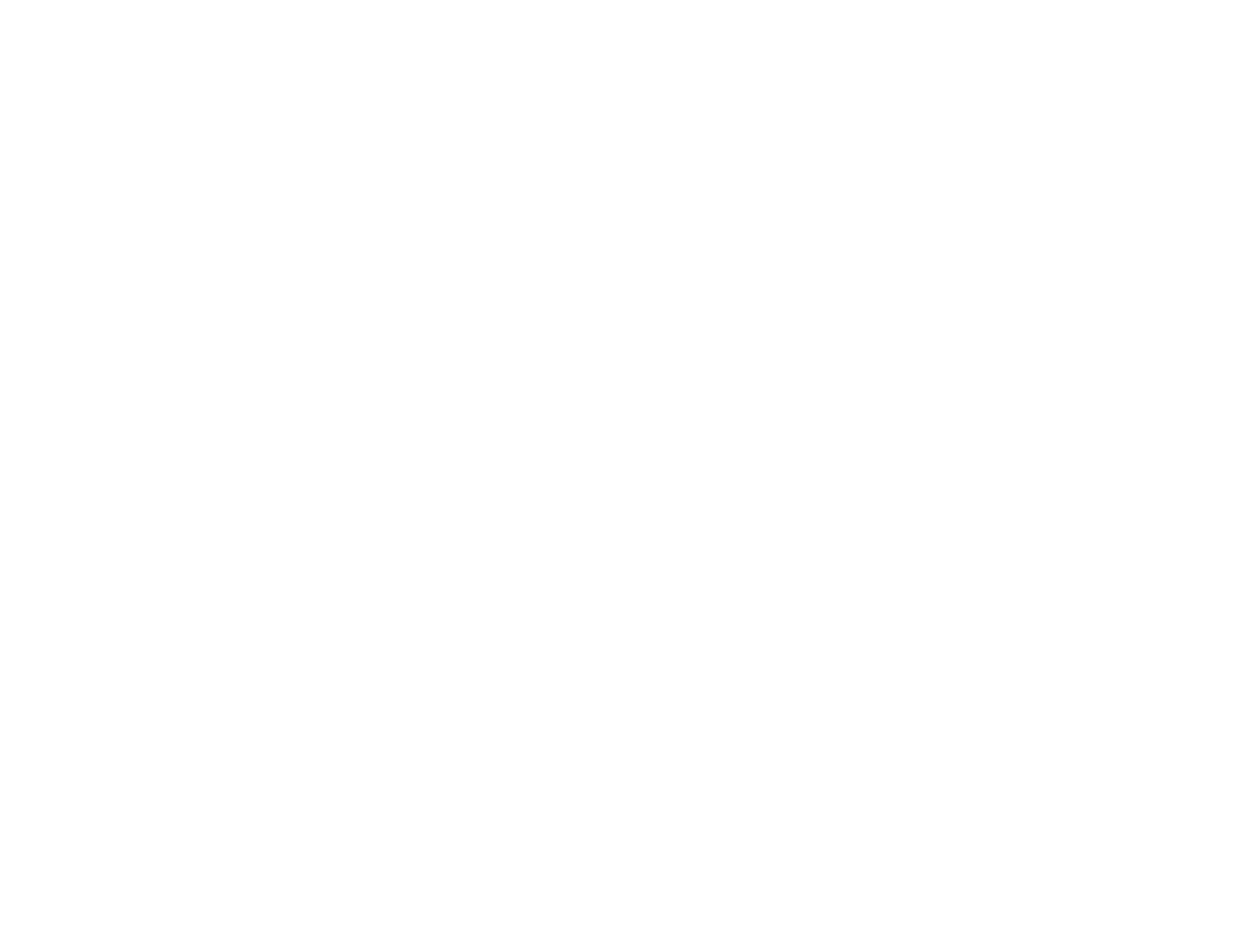
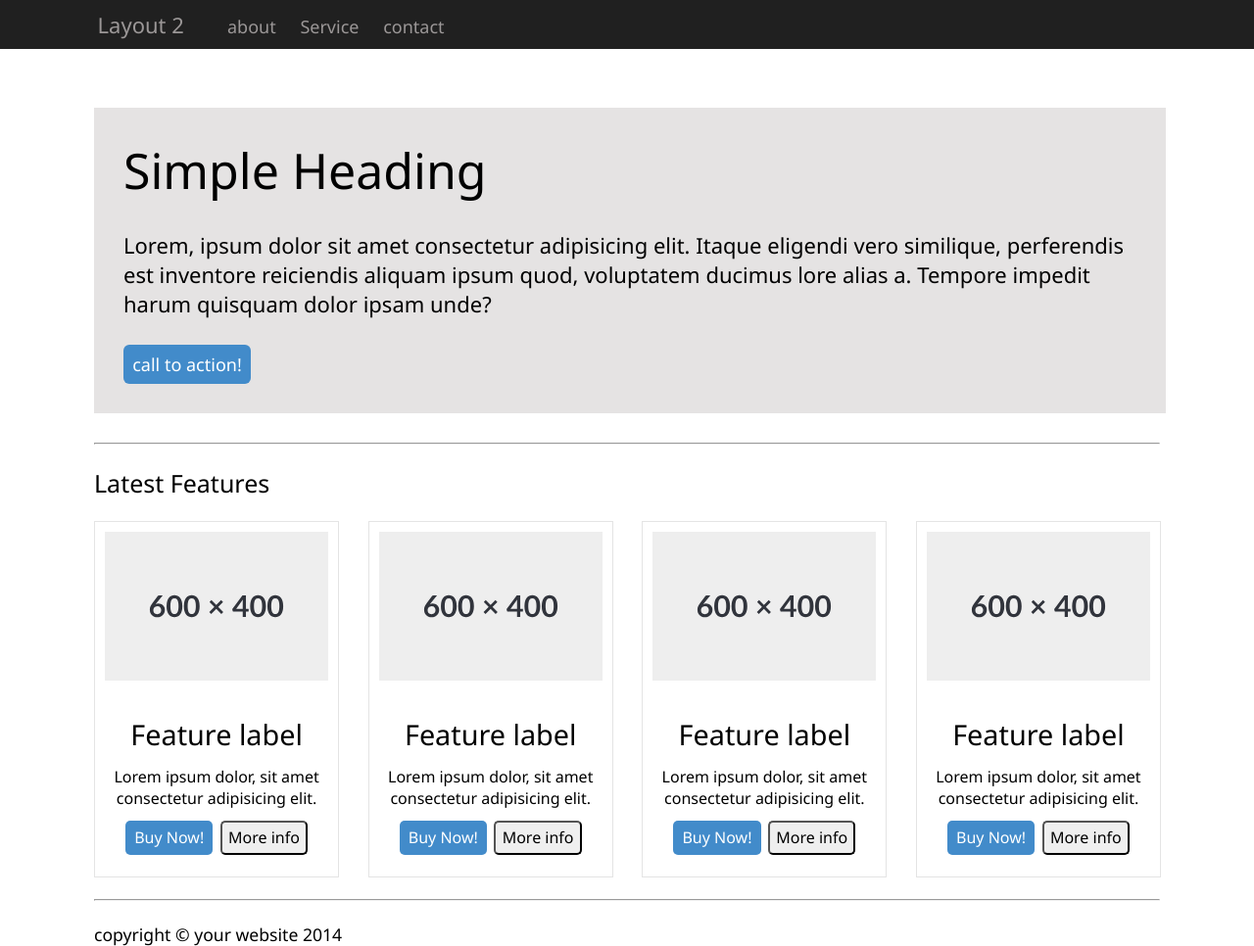
Before and after one commit to anish-singh-rawat/Assignment2, a plain HTML site: page index.html in a window 1280 px wide. Shown: the whole page at 98% size. Before the commit the page ends 800 px from the top, so only its background shows below. Drawn offline with Linux system fonts and the light colour scheme.

Commit message:
some changes

```diff
--- a/index.html
+++ b/index.html
@@ -1,11 +1,160 @@
 <!DOCTYPE html>
 <html lang="en">
+
 <head>
     <meta charset="UTF-8">
     <meta name="viewport" content="width=device-width, initial-scale=1.0">
     <title>Document</title>
+    <link rel="stylesheet" href="style.css">
 </head>
+
 <body>
+    <div class="container">
+        <div class="nav">
+            <input type="checkbox" id="nav-check">
+            <div class="nav-header">
+                <div class="nav-title">
+                    Layout 2
+                </div>
+            </div>
+            <div class="nav-btn">
+                <label for="nav-check">
+                    <span></span>
+                    <span></span>
+                    <span></span>
+                </label>
+            </div>
 
+            <div class="nav-links">
+                <a href="#">about</a>
+                <a href="#">Service</a>
+                <a href="#">contact</a>
+            </div>
+        </div>
+
+        <div class="parent">
+            <div class="top-div-1">
+                <div class="sub-div">
+                    <div class="heading">Simple Heading</div>
+                    <br>
+                    <div class="content">
+                        Lorem, ipsum dolor sit amet consectetur adipisicing elit. Itaque eligendi
+                        vero similique, perferendis est inventore reiciendis aliquam ipsum quod,
+                        voluptatem ducimus lore alias a. Tempore impedit harum quisquam dolor ipsam unde?
+                    </div>
+                    <br>
+                    <button class="butt" style="border: none;">call to action!</button>
+                </div>
+            </div>
+
+            <br>
+
+            <hr>
+
+            <br>
+
+            <div style="font-size: 25px;">
+                Latest Features
+            </div>
+
+            <br>
+
+            <div class="image-div">
+
+                <div class="div">
+                    <div class="img">
+                        <img src="imgae.svg" alt="normal image">
+                    </div>
+                    <p class="p1">
+                    <div class="p2 head1">
+                        Feature label
+                    </div>
+                    <div class="p2" style="margin-top: 5%;">
+                        Lorem ipsum dolor, sit amet consectetur adipisicing elit.
+                    </div>
+                    <div class="button-parent" style="margin-top: 5%;">
+                        <button class="btn" style="color: rgb(255, 255, 255); border: none; background-color: #428BCA;
+                        ">Buy Now!</button>
+                        <button class="btn">More info</button>
+                    </div>
+                    <br>
+                    </p>
+                </div>
+
+                <div class="div">
+                    <div class="img">
+                        <img src="imgae.svg" alt="normal image">
+                    </div>
+                    <p class="p1">
+                    <div class="p2 head1">
+                        Feature label
+                    </div>
+                    <div class="p2" style="margin-top: 5%;">
+                        Lorem ipsum dolor, sit amet consectetur adipisicing elit.
+                    </div>
+                    <div class="button-parent" style="margin-top: 5%;">
+                        <button class="btn" style="color: rgb(255, 255, 255); border: none; background-color: #428BCA;
+                        ">Buy Now!</button>
+                        <button class="btn">More info</button>
+                    </div>
+                    <br>
+                    </p>
+                </div>
+
+                <div class="div">
+                    <div class="img">
+                        <img src="imgae.svg" alt="normal image">
+                    </div>
+                    <p class="p1">
+                    <div class="p2 head1">
+                        Feature label
+                    </div>
+                    <div class="p2" style="margin-top: 5%;">
+                        Lorem ipsum dolor, sit amet consectetur adipisicing elit.
+                    </div>
+                    <div class="button-parent" style="margin-top: 5%;">
+                        <button class="btn" style="color: rgb(255, 255, 255); border: none; background-color: #428BCA;
+                        ">Buy Now!</button>
+                        <button class="btn">More info</button>
+                    </div>
+                    <br>
+                    </p>
+                </div>
+
+                <div class="div">
+                    <div class="img">
+                        <img src="imgae.svg" alt="normal image">
+                    </div>
+                    <p class="p1">
+                    <div class="p2 head1">
+                        Feature label
+                    </div>
+                    <div class="p2" style="margin-top: 5%;">
+                        Lorem ipsum dolor, sit amet consectetur adipisicing elit.
+                    </div>
+                    <div class="button-parent" style="margin-top: 5%;">
+                        <button class="btn" style="color: rgb(255, 255, 255); border: none; background-color: #428BCA;
+                        ">Buy Now!</button>
+                        <button class="btn">More info</button>
+                    </div>
+                    <br>
+                    </p>
+                </div>
+
+            </div>
+
+            <br>
+
+            <hr>
+
+            <br>
+
+            <p style="font-size: 110%;">
+                copyright &copy; your website 2014
+            </p>
+
+        </div>
+    </div>
 </body>
+
 </html>
--- a/style.css
+++ b/style.css
@@ -0,0 +1,256 @@
+* {
+    margin: 0px;
+    padding: 0%;
+    font-family: 'Segoe UI', Tahoma, Geneva, Verdana, sans-serif;
+  }
+  .parent {
+    width: 85%;
+    margin: auto;
+    padding-top: 60px;
+  }
+
+  .top-div-1 {
+    width: 100%;
+    height: 320px;
+  }
+
+  .sub-div {
+    width: 95%;
+    margin: auto;
+    background-color: rgb(229, 227, 227);
+    font-size: 20px;
+    padding: 30px;
+  }
+
+  .heading {
+    font-size: 50px;
+  }
+
+  .butt {
+    width: 130px;
+    height: 40px;
+    background-color: #428BCA;
+    color: rgb(255, 255, 255);
+    font-size: 18px;
+    border-radius: 6px;
+  }
+
+  .content {
+    font-size: 22px;
+  }
+
+  .image-div {
+    display: grid;
+    grid-template-rows: 100%;
+    grid-template-columns: 23% 23% 23% 23%;
+    width: 100%;
+    height: 100%;
+    gap: 2.7%;
+  }
+  img {
+    width: 100%;
+  }
+  .div{
+    border: 1px solid rgb(228, 228, 228);
+  }
+  button{
+    cursor: pointer;
+    border-radius: 5px;
+  }
+
+  .nav {
+    height: 50px;
+    width: 100%;
+    background-color: #202020;
+    position: relative;
+  }
+
+  .nav > .nav-header {
+    display: inline;
+  }
+
+  .nav > .nav-header > .nav-title {
+    display: inline-block;
+    font-size: 22px;
+    color: rgb(155, 151, 151);
+    padding: 10px 10px 10px 10px;
+  }
+
+  .nav > .nav-btn {
+    display: none;
+  }
+
+  .nav > .nav-links {
+    display: inline;
+    padding-left: 20px;
+    font-size: 18px;
+  }
+
+  .nav > .nav-links > a {
+    display: inline-block;
+    padding: 13px 10px 13px 10px;
+    text-decoration: none;
+    color: rgb(155, 151, 151);
+  }
+
+  .nav > .nav-links > a:hover {
+    background-color: rgba(0, 0, 0, 0.3);
+  }
+
+  .nav > #nav-check {
+    display: none;
+  }
+  .nav-header {
+    padding-left: 7%;
+  }
+
+  @media (max-width: 968px) {
+    .image-div {
+      display: grid;
+      grid-template-rows: 1fr 1fr;
+      grid-template-columns: 1fr 1fr;
+      width: 100%;
+      height: 100%;
+      gap: 2%;
+    }
+  }
+
+  @media (max-width: 550px) {
+    .image-div {
+      display: grid;
+      grid-template-rows: 1fr 1fr 1fr 1fr;
+      grid-template-columns: 100%;
+      width: 100%;
+      height: 100%;
+      gap: 2%;
+    }
+  }
+
+  @media (max-width: 1144px) {
+    .sub-div {
+      padding: 30px;
+    }
+  }
+
+  @media (max-width: 768px) {
+    .sub-div {
+      padding: 2%;
+    }
+
+    .top-div-1 {
+      height: auto;
+    }
+
+    .content {
+      font-size: 20px;
+    }
+  }
+
+  @media (max-width: 600px) {
+    .parent {
+      width: 100%;
+      margin: auto;
+    }
+
+    .sub-div {
+      width: 96%;
+      margin: auto;
+    }
+  }
+
+  @media (max-width: 438px) {
+    .heading {
+      font-size: 35px;
+      font-weight: bold;
+    }
+  }
+
+  .p1 {
+    width: 90%;
+    margin: 20px auto;
+  }
+
+  .p2 {
+    text-align: center;
+    width: 90%;
+    margin: auto;
+  }
+
+  .head1 {
+    font-size: 180%;
+    font-weight: 550;
+  }
+
+  .button-parent {
+    width: 75%;
+    margin: auto;
+    display: grid;
+    grid-template-rows: 100%;
+    grid-template-columns: 48% 48%;
+    gap: 4%;
+  }
+
+  .btn {
+    height: 35px;
+    font-size: 100%;
+  }
+  @media screen and (min-width: 974px) and (max-width: 1046px) {
+    .btn {
+      height: 35px;
+      font-size: 90%;
+    }
+  }
+  .img {
+    padding: 10px;
+  }
+
+  @media (max-width: 600px) {
+    .nav-header {
+      padding-left: 2%;
+    }
+
+    .nav > .nav-btn {
+      display: inline-block;
+      position: absolute;
+      right: 0px;
+      top: 0px;
+    }
+    .nav > .nav-btn > label {
+      display: inline-block;
+      width: 50px;
+      height: 50px;
+      padding: 13px;
+    }
+    .nav > .nav-btn > label:hover,
+    .nav #nav-check:checked ~ .nav-btn > label {
+      background-color: rgba(0, 0, 0, 0.3);
+    }
+    .nav > .nav-btn > label > span {
+      display: block;
+      width: 25px;
+      height: 10px;
+      border-top: 2px solid #eee;
+    }
+    .nav > .nav-links {
+      position: absolute;
+      display: block;
+      width: 100%;
+      background-color: #333;
+      height: 0px;
+      transition: all 0.3s ease-in;
+      overflow-y: hidden;
+      top: 50px;
+      left: 0px;
+    }
+    .nav > .nav-links > a {
+      display: block;
+      width: 100%;
+    }
+    .nav > #nav-check:not(:checked) ~ .nav-links {
+      height: 0px;
+    }
+    .nav > #nav-check:checked ~ .nav-links {
+      height: calc(100vh - 50px);
+      overflow-y: auto;
+    }
+  }
```
Also changed, not shown: imgae.svg (added).
